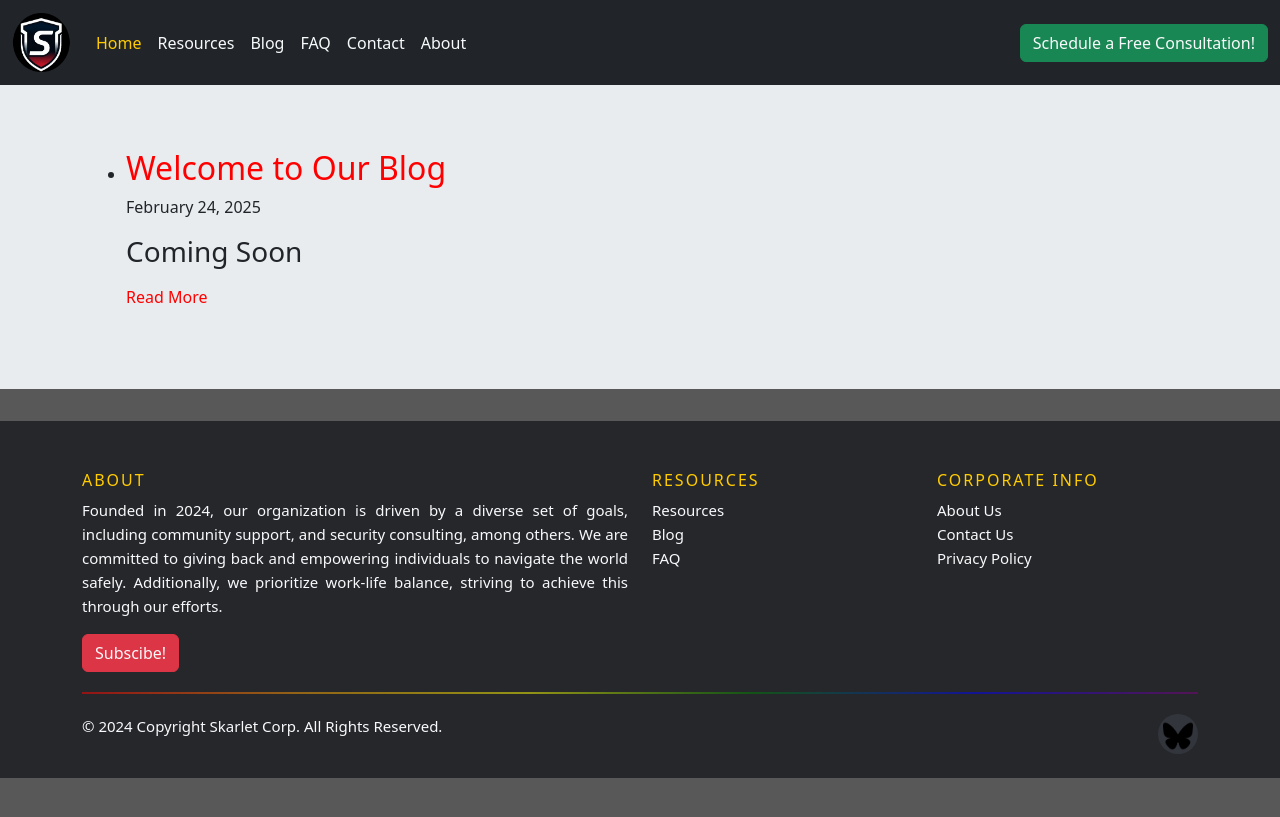
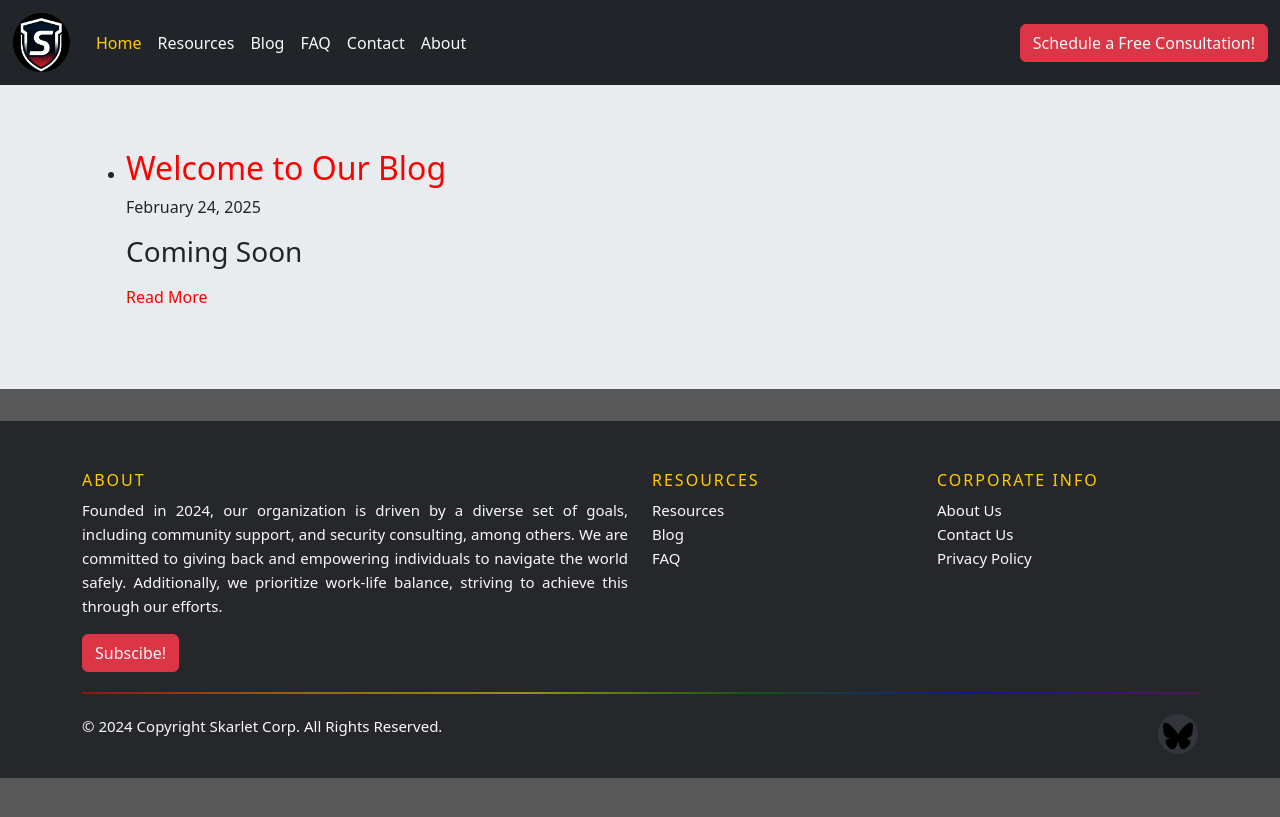
Before and after one commit to SkarletTeam/skarlet, a Jekyll site: the page built from blog.md, in a window 1280 px wide. Shown: the top 817 px of the page. Built offline with Jekyll 4.4.1, drawn with Linux system fonts in a browser that asks for light colours; a script that is not in the unit is left out.

Commit message:
Update nav.html

```diff
--- a/_includes/nav.html
+++ b/_includes/nav.html
@@ -1,7 +1,7 @@
 <!-- _includes/nav.html -->
 <nav class="navbar navbar-expand-lg navbar-dark bg-dark">
 <div class="container-fluid">
-<a class="navbar-brand" href="/index.html">
+<a class="navbar-brand" href="/index">
     <img src="/img/SkarletLogoLGR.png" width="60" height="59" alt="">
   </a>
   <button class="navbar-toggler" type="button" data-toggle="collapse" data-target="#navbarNavAltMarkup" aria-controls="navbarNavAltMarkup" aria-expanded="false" aria-label="Toggle navigation">
@@ -18,6 +18,6 @@
 	 </ul>
 
     </div>
-	<button type="button" style="font-size: 16px" style="margin-right: 20px" class="btn btn-success"><a class="nav-link" href="mailto:info@skarlet.org">Schedule a Free Consultation!</a></button>
+	<button type="button" class="btn btn-danger" style="font-size: 16px" style="margin-right: 20px" class="btn btn-success"><a class="nav-link" href="mailto:info@skarlet.org">Schedule a Free Consultation!</a></button>
 	</div>
 </nav>
```
